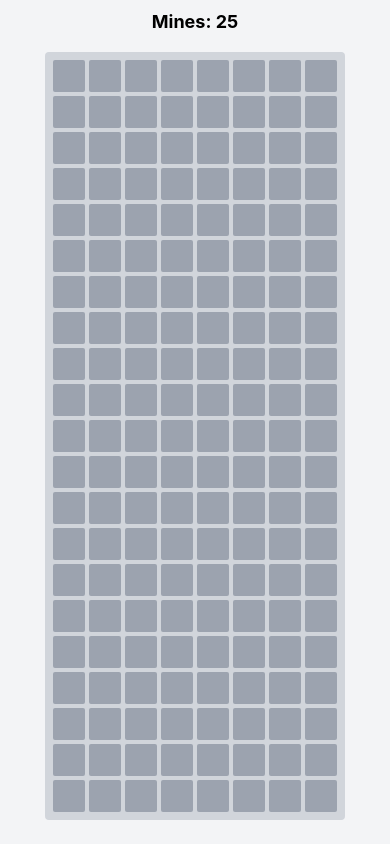
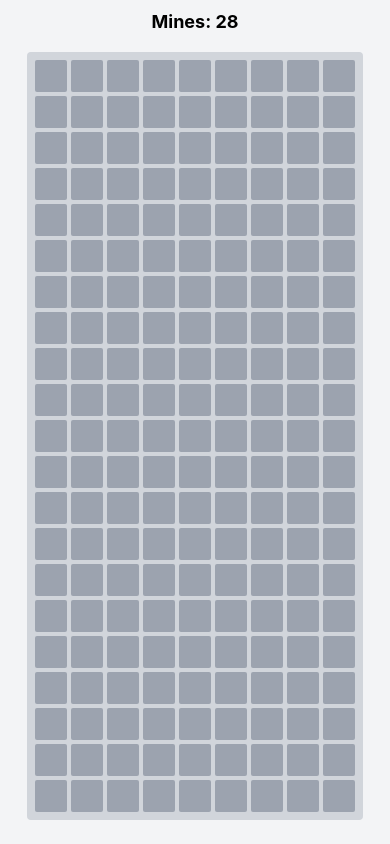
Before and after one commit to oneself/mineswpr, a React (Create React App) app: page / in a window 390 px wide. Built offline with nearby package versions, Linux system fonts and the light colour scheme.

Commit message:
Adjusting size for mobile screen

```diff
--- a/src/components/Game.tsx
+++ b/src/components/Game.tsx
@@ -11,8 +11,11 @@ const calculateBoardSize = () => {
   const cellSize = 32;
   const headerHeight = 150; // Space for header elements
 
+  // Detect if we're on a mobile device (viewport width less than 768px)
+  const isMobile = viewportWidth < 768;
+
   // Calculate maximum number of cells that can fit
-  const maxCols = Math.floor(viewportWidth / cellSize) - 5; // Remove 5 columns for spacing
+  const maxCols = Math.floor(viewportWidth / cellSize) - (isMobile ? 3 : 5); // Remove fewer columns on mobile
   const maxRows = Math.floor((viewportHeight - headerHeight) / cellSize);
 
   // Ensure minimum size but don't limit maximum width
```
